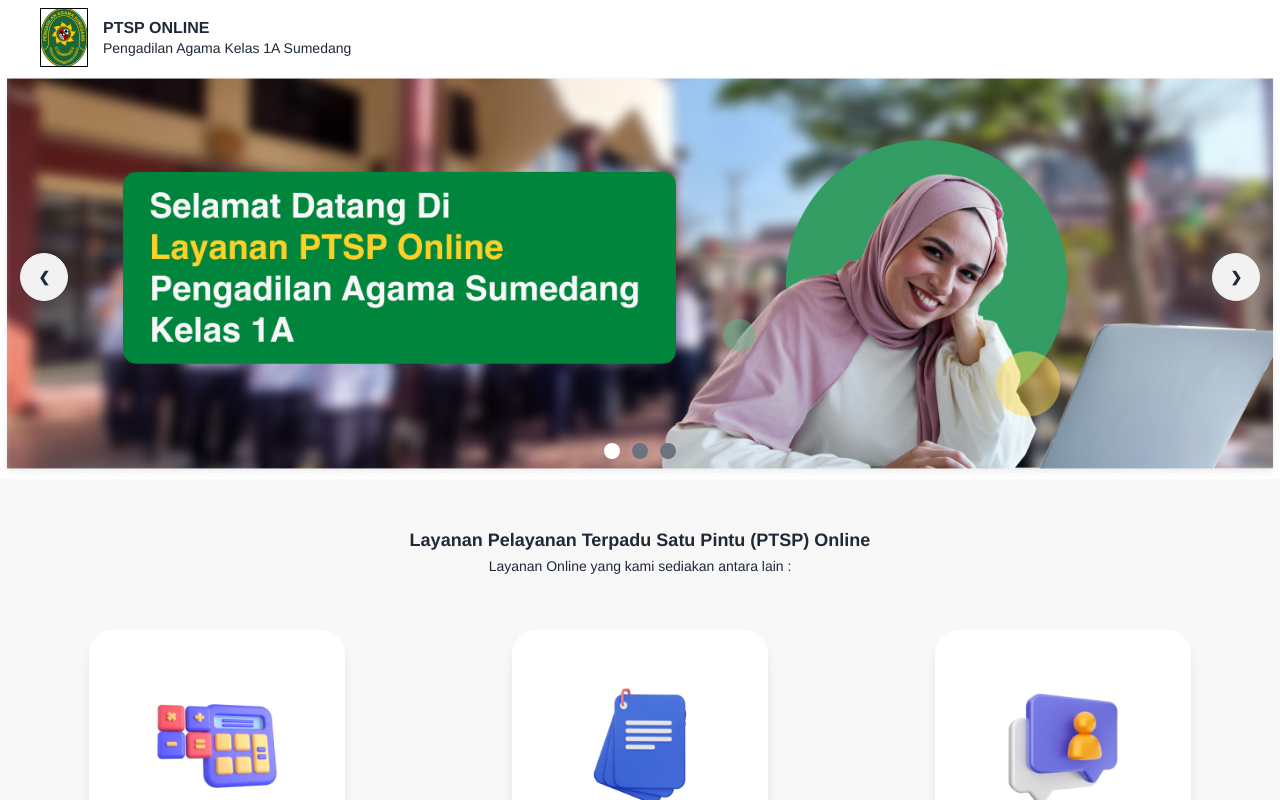
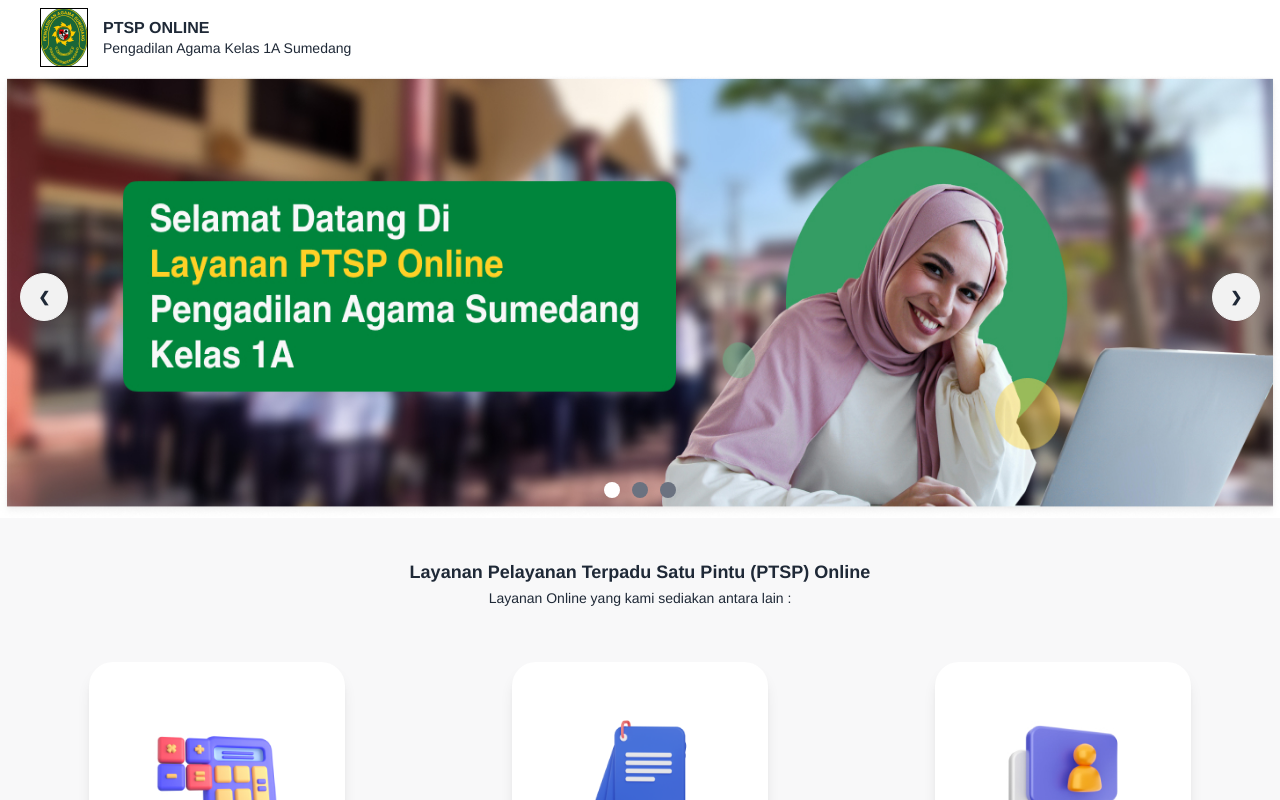
Before and after one commit to RearizthMuhammadDaffaa/ptsp-online, a React (Vite) app in the folder client/: page / in a window 1280 px wide. Shown: the top 800 px of the page. Built offline with nearby package versions, Linux system fonts and the light colour scheme.

Commit message:
fixed image slider

```diff
--- /dev/null
+++ b/client/src/components/homepage/SliderCard_2.jsx
@@ -0,0 +1,89 @@
+import React, { useState } from 'react'
+import { dataSlider } from "../../utils/data";
+const SliderCard_2 = () => {
+  const [sliderNumber, setSliderNumber] = useState(0);
+
+
+  const handlePrev = () => {
+
+    setSliderNumber((oldIndex)=> {
+      let index = oldIndex - 1
+      if (index < 0) {
+        index = dataSlider.length - 1
+      }
+      return index
+    });
+  };
+  const handleNext = () => {
+
+    // Jika sliderNumber sudah di slide terakhir, kembali ke slide pertama
+    setSliderNumber((oldIndex)=>{
+      let index = oldIndex + 1
+      if (index > dataSlider.length - 1) {
+        index = 0
+      }
+      return index
+    });
+  };
+   // Fungsi untuk berpindah ke slide tertentu
+   const goToSlide = (index) => {
+
+    setSliderNumber(index);
+  };
+  return (
+    <div className=''>
+      <div className='flex relative md:h-[220px] lg:h-[443px] h-[130px]'>
+      <img src={dataSlider[sliderNumber].img}  alt={`data ke-${1}`} className={`w-full h-full`} />
+        {/* {dataSlider.map((data,i)=>
+          {
+
+            let position = `nextSlide`
+            if (i === sliderNumber) {
+              position = 'activeSlide'
+            }
+            if (
+              i === sliderNumber - 1 ||
+              (sliderNumber === 0 && i === dataSlider.length - 1)
+            ) {
+              position = 'lastSlide'
+            }
+        return(
+
+            <img src={dataSlider[sliderNumber].img} key={i} alt={`data ke-${i}`} className={`w-full h-full`} />
+
+        )}
+        )} */}
+         <div className="absolute left-5 right-5 top-1/2 flex -translate-y-1/2 transform justify-between">
+          <button
+            onClick={handlePrev}
+
+            className="btn btn-circle hover:bg-green-primary hover:text-white"
+          >
+            ❮
+          </button>
+          <button
+            onClick={handleNext}
+
+            className="btn btn-circle hover:bg-green-primary hover:text-white"
+          >
+            ❯
+          </button>
+        </div>
+         <div className="flex w-full  z-10 justify-center  py-5 absolute bottom-0 gap-3">
+        {dataSlider.map((_, index) => (
+            <div
+              key={index}
+              className={`rounded-full h-[16px] w-[16px]  ${index === sliderNumber ? "bg-white" : "bg-gray-500"}`}
+              onClick={() => goToSlide(index)}
+            >
+
+            </div>
+          ))}
+      </div>
+       </div>
+
+    </div>
+  )
+}
+
+export default SliderCard_2
--- a/client/src/pages/HasilPanjar.jsx
+++ b/client/src/pages/HasilPanjar.jsx
@@ -32,6 +32,7 @@ const HasilPanjar = () => {
       : !hargaTergugat.panggilanTergugat ? hargaTergugat * 4 : hargaTergugat.panggilanTergugat * 4;
   const totalHarga =
     totalhargaPendaftaran + totalHargaPenggugat + totalHargaTergugat;
+  const totalHarga_2 = totalhargaPendaftaran + totalHargaPenggugat
   useEffect(() => {
     if (!location.state) {
       // Jika tidak ada state, redirect ke halaman kalkulator
@@ -179,7 +180,10 @@ const HasilPanjar = () => {
                     {formatRupiah(totalHargaPenggugat)}
                   </td>
                 </tr>
-                {/* row 11 */}
+                  {/* row 11 */}
+                {
+                  kecTergugat != null && (
+                    <>
                 <tr className="border-none">
                   <th className="border-none font-bold md:text-sm text-xs">
                     Biaya Panggilan{" "}
@@ -189,8 +193,8 @@ const HasilPanjar = () => {
                   <th></th>
                   <td className="text-right hasil-panjar-text md:text-sm text-xs"></td>
                 </tr>
-                {/* row 12 */}
-                <tr className="border-none">
+                   {/* row 12 */}
+                   <tr className="border-none">
                   <th className="border-none font-normal md:text-sm text-xs">
                     Lokasi Kecamatan
                   </th>
@@ -222,6 +226,12 @@ const HasilPanjar = () => {
                     {formatRupiah(totalHargaTergugat)}
                   </td>
                 </tr>
+                </>
+                  )
+
+                }
+
+
                 <tr className="border-none"></tr>
                 {/* row 15 */}
                 <tr className="border-none">
@@ -231,7 +241,7 @@ const HasilPanjar = () => {
                   <th></th>
                   <th></th>
                   <td className="text-right hasil-panjar-text md:text-sm text-xs">
-                    {formatRupiah(totalHarga)}
+                    {kecTergugat != null ? formatRupiah(totalHarga) : formatRupiah(totalHarga_2)}
                   </td>
                 </tr>
               </tbody>
--- a/client/src/pages/HomePage.jsx
+++ b/client/src/pages/HomePage.jsx
@@ -3,12 +3,14 @@ import SliderCard from '../components/homepage/SliderCard'
 import TitleHome from '../components/homepage/TitleHome'
 import Menu from '../components/homepage/Menu'
 import Video from '../components/homepage/Video'
+import SliderCard_2 from '../components/homepage/SliderCard_2'
 
 const HomePage = () => {
   return (
     <div>
       <div className="overflow-x-hidden">
-      <SliderCard />
+      {/* <SliderCard /> */}
+      <SliderCard_2 />
       </div>
       <TitleHome title="Layanan Pelayanan Terpadu Satu Pintu (PTSP) Online" subTitle="Layanan Online yang kami sediakan antara lain :" />
       <div className='max-w-7xl  mx-auto'>
--- a/client/src/pages/Panjar.jsx
+++ b/client/src/pages/Panjar.jsx
@@ -118,6 +118,7 @@ const Panjar = () => {
                         setKec(e.target.options[e.target.selectedIndex].text);
                       }}
                     >
+                       <option value="" > Pilih Kecamatan</option>
                       {dataKecamatan.map((kec, i) => (
                         <option key={i} value={kec.radius}>
                           {kec.kecamatan}
@@ -189,6 +190,7 @@ const Panjar = () => {
                         );
                       }}
                     >
+                       <option value="" > Pilih Kecamatan</option>
                       {dataKecamatan.map((kec, i) => (
                         <option key={i} value={kec.radius}>
                           {kec.kecamatan}
@@ -248,6 +250,7 @@ const Panjar = () => {
                     className="input input-xs w-full custome-select "
                     onChange={(e)=>{
                       setKec("");
+                      setKecTergugat(null)
                       setHarga_P(e.target.value)
                     }}
                   />
@@ -257,8 +260,10 @@ const Panjar = () => {
                     onChange={(e) => {
                       setRadiusPenggugat(e.target.value);
                       setKec(e.target.options[e.target.selectedIndex].text);
+                      setKecTergugat(null)
                     }}
                   >
+                    <option value="" > Pilih Kecamatan</option>
                     {dataKecamatan.map((kec, i) => (
                       <option key={i} value={kec.radius}>
                         {kec.kecamatan}
--- a/client/src/utils/data.jsx
+++ b/client/src/utils/data.jsx
@@ -1,6 +1,8 @@
 import slider_1 from "../assets/SliderIMG/slide-1.jpg"
 import slider_2 from "../assets/SliderIMG/slider-2.jpg"
 import slider_3 from "../assets/SliderIMG/slider-3.jpg"
+import slider_4 from "../assets/SliderIMG/download (35).jpg"
+import slider_5 from "../assets/SliderIMG/download (36).jpg"
 import menuIcon_1 from "../assets/menuIMG/menu-icon-1.jpg"
 import menuIcon_2 from "../assets/menuIMG/menu-icon-2.png"
 import menuIcon_3 from "../assets/menuIMG/menu-icon-3.jpg"
@@ -21,6 +23,7 @@ export const dataSlider = [
   {
     img:slider_3
   },
+
 ]
 
 export const dataMenu = [
```
Also changed, not shown: client/src/index.css (+24 -0 lines), client/src/assets/SliderIMG/download (35).jpg (added), client/src/assets/SliderIMG/download (36).jpg (added).
